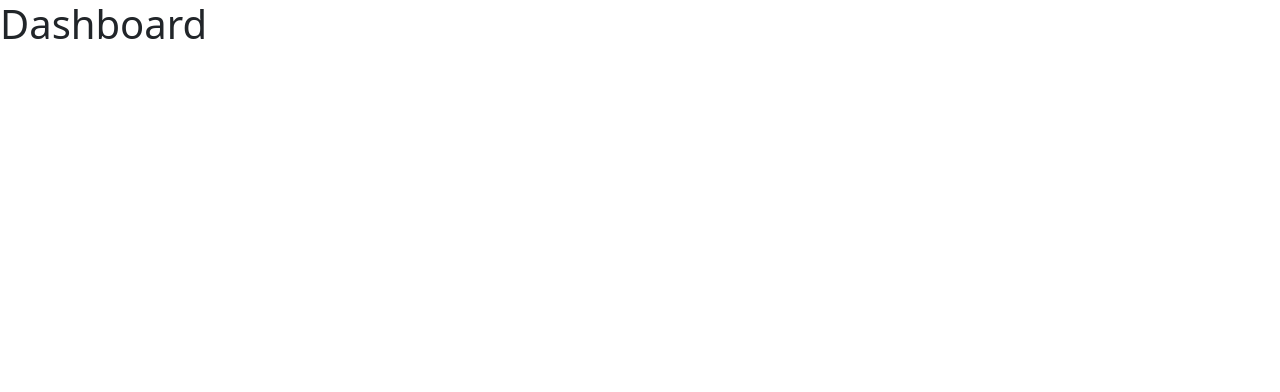
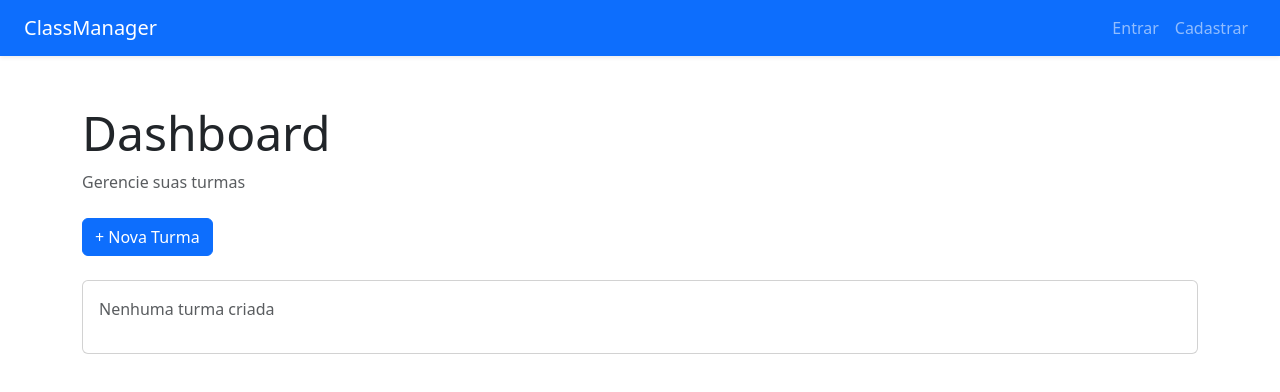
Before and after one commit to DaviPedrosaOficial/Class-Manager-App, a React (Vite) app: page /dashboard in a window 1280 px wide. Shown: the top 392 px of the page. Built offline with nearby package versions, Linux system fonts and the light colour scheme.

Commit message:
Enviando a estrutura inicial que utilizaremos para nosso dashboard, e o model de nossas turmas

```diff
--- a/src/components/Dashboard.jsx
+++ b/src/components/Dashboard.jsx
@@ -1,5 +1,73 @@
+import Layout from "./Layout";
+import { useEffect, useState } from "react";
+
 function Dashboard() {
-    return <h1>Dashboard</h1>
+
+    const [classes, setClasses] = useState([]);
+
+    useEffect(() => {
+        async function fetchClasses() {
+            const token = localStorage.getItem("token");
+
+            if (!token) {
+                console.log("Sem token!");
+                return;
+            }
+
+            try {
+                const response = await fetch("http://localhost:3000/api/classes", {
+                    headers: {
+                        Authorization: `Bearer ${token}`
+                    }
+                });
+
+                const data = await response.json();
+
+                if (!response.ok) {
+                    console.error("Erro da API:", data);
+                    return;
+                }
+
+                setClasses(data);
+
+            } catch (error) {
+                console.error("Erro na requisição:", error);
+            }
+        }
+
+        fetchClasses();
+    }, []);
+
+    return (
+        <Layout>
+            <div className="mb-4">
+                <h1 className="display-5">Dashboard</h1>
+                <p className="text-muted">Gerencie suas turmas</p>
+            </div>
+
+            <button className="btn btn-primary mb-4">
+                + Nova Turma
+            </button>
+
+            <div className="card">
+                <div className="card-body">
+
+                    {classes.length === 0 ? (
+                        <p className="text-muted">Nenhuma turma criada</p>
+                    ) : (
+                        <ul className="list-group">
+                            {classes.map((c) => (
+                                <li key={c._id} className="list-group-item">
+                                    {c.nome}
+                                </li>
+                            ))}
+                        </ul>
+                    )}
+
+                </div>
+            </div>
+        </Layout>
+    )
 }
 
 export default Dashboard;
```
Also changed, not shown: 1 other file (tests, documents, lock files or other folders).
